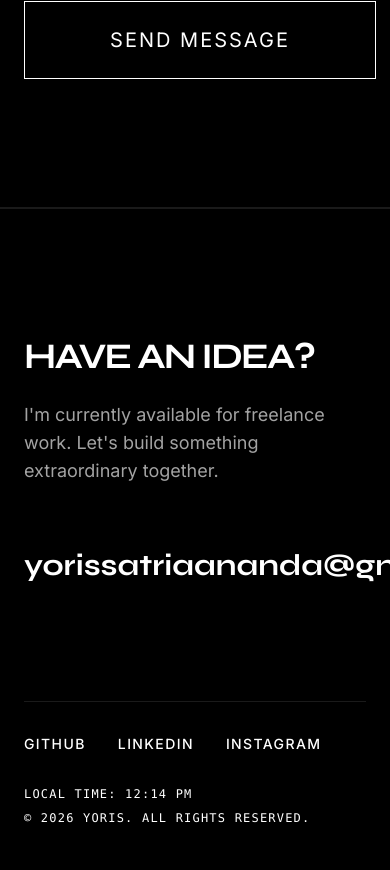
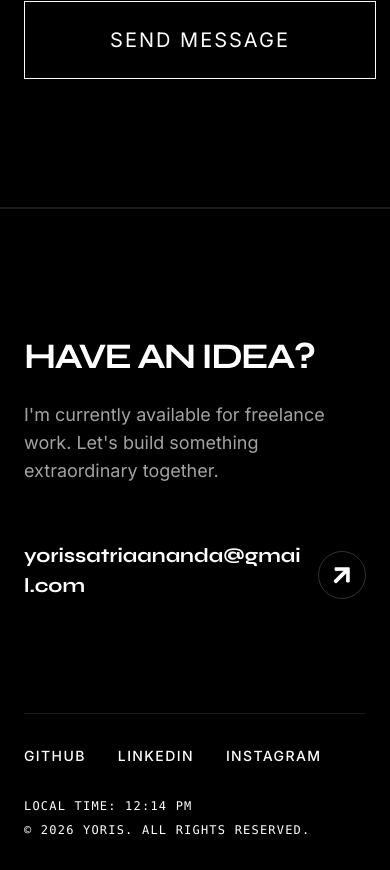
Before and after one commit to YorisSatriaAnanda/YorisS.A, a React (Vite) app: page / in a window 390 px wide. Shown: the part 4779-5649 px from the top of the page. Built offline with nearby package versions, Linux system fonts and the light colour scheme.

Commit message:
mobile fix

```diff
--- a/src/components/Footer.tsx
+++ b/src/components/Footer.tsx
@@ -34,12 +34,12 @@ const Footer = () => {
           <div>
             <button
               onClick={handleCopy}
-              className="group flex items-center gap-6 text-3xl md:text-5xl font-syne font-bold transition-colors hover-target leading-normal py-2 text-left"
+              className="group flex items-center gap-4 md:gap-6 text-xl sm:text-3xl md:text-5xl font-syne font-bold transition-colors hover-target leading-normal py-2 text-left w-full"
             >
-              <span className="hover:text-transparent hover:[-webkit-text-stroke:1px_white] transition-all duration-300 pb-2 inline-block">
+              <span className="hover:text-transparent hover:[-webkit-text-stroke:1px_white] transition-all duration-300 pb-2 inline-block break-all">
                 yorissatriaananda@gmail.com
               </span>
-              <span className={`w-14 h-14 flex items-center justify-center rounded-full border border-white/20 transition-all ${copied ? 'bg-white text-black' : 'group-hover:bg-white group-hover:text-black'}`}>
+              <span className={`w-12 h-12 md:w-14 md:h-14 flex-shrink-0 flex items-center justify-center rounded-full border border-white/20 transition-all ${copied ? 'bg-white text-black' : 'group-hover:bg-white group-hover:text-black'}`}>
                 <AnimatePresence mode="wait">
                   {copied ? (
                     <motion.div
```
